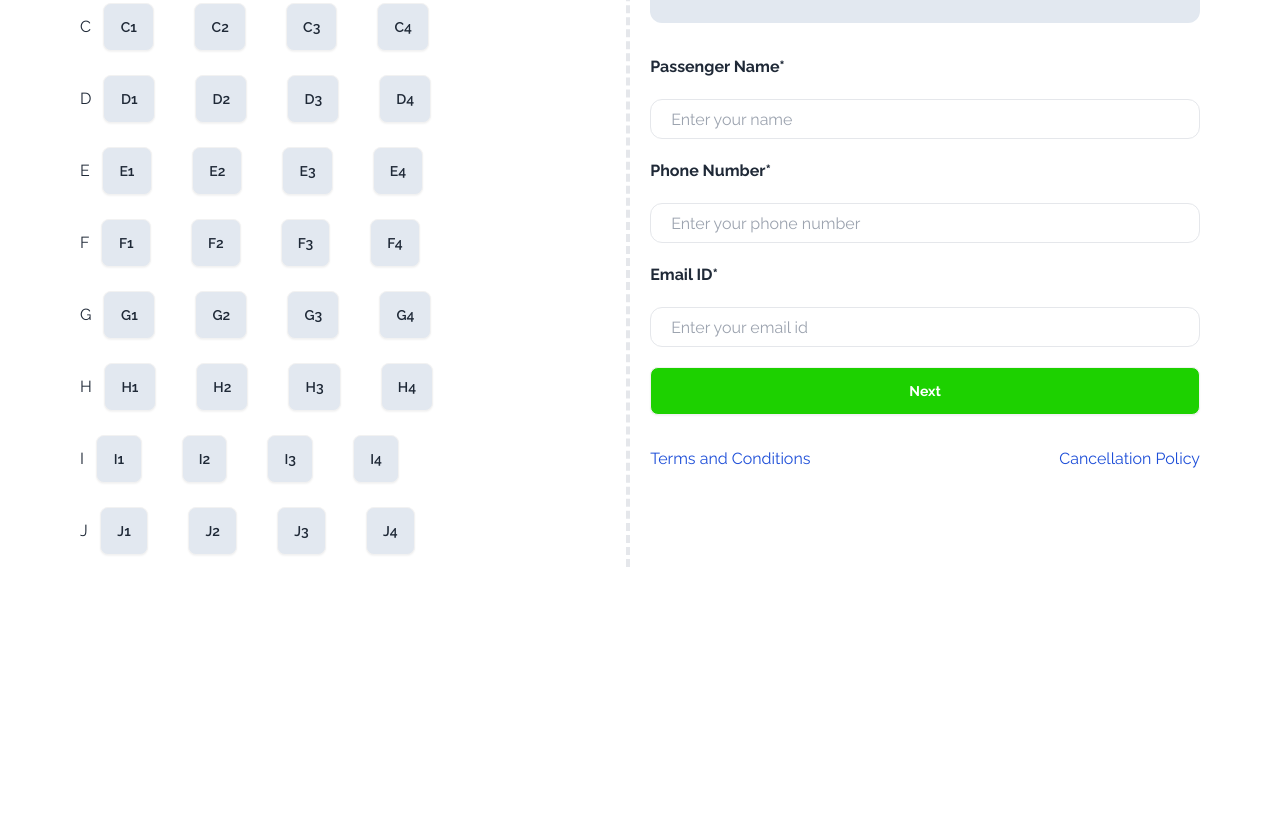
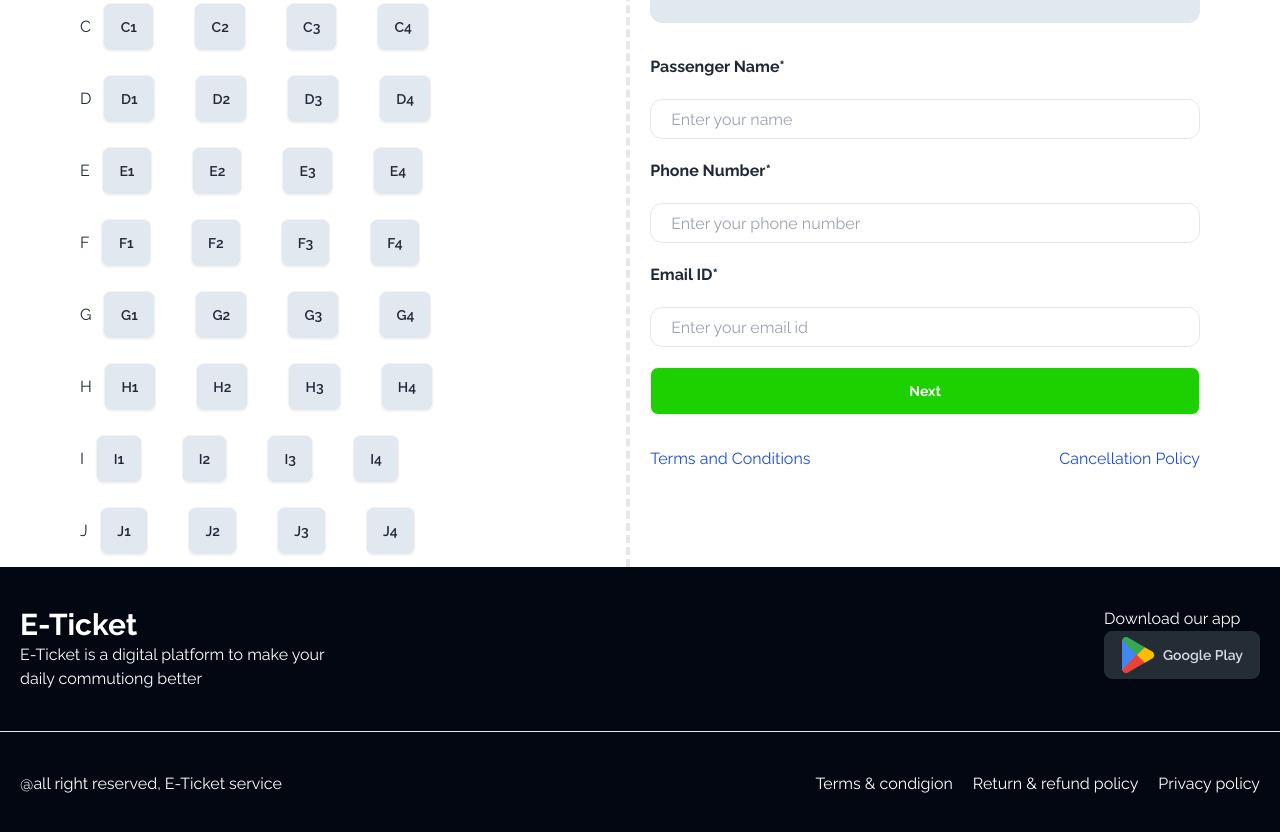
Before and after one commit to MD-Rakibul-Hassan/E-Ticket, a plain HTML site: page index.html in a window 1280 px wide. Shown: the part 2354-3186 px from the top of the page. Before the commit the page ends 2921 px from the top, so only its background shows below. Drawn offline with nearby package versions, Linux system fonts and the light colour scheme.

Commit message:
footer section

```diff
--- a/index.html
+++ b/index.html
@@ -331,7 +331,30 @@
         </section>
     </main>
     <!-- Footer section  -->
-    <footer></footer>
+    <footer class="bg-[#030712] py-10">
+        <div class="flex flex-col lg:flex lg:flex-row lg:justify-between text-white container mx-auto px-5">
+            <div class="text-white">
+                <h1 class="font-bold text-3xl">E-Ticket</h1>
+                <p>E-Ticket is a digital platform to make your <br> daily commutiong better</p>
+            </div>
+            <div class="text-white">
+                <h2>Download our app</h2>
+                <button class="btn btn-active btn-neutral">
+                    <img src="./images/playstore.png" alt="">
+                    Google Play
+                </button>
+            </div>
+        </div>
+        <hr class="container mx-auto my-10 ">
+        <div class="flex flex-col lg:flex lg:flex-row lg:justify-between text-white container mx-auto px-5">
+            <p>@all right reserved, E-Ticket service</p>
+            <ul class="flex gap-5">
+                <li>Terms & condigion</li>
+                <li>Return & refund policy </li>
+                <li>Privacy policy</li>
+            </ul>
+        </div>
+    </footer>
     <!-- External javascript file linked here  -->
     <script src="./scripts/main.js"></script>
 </body>
```
